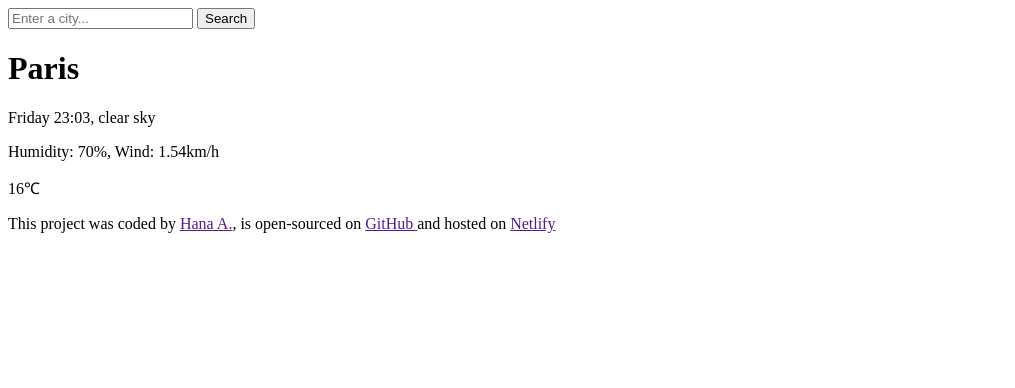
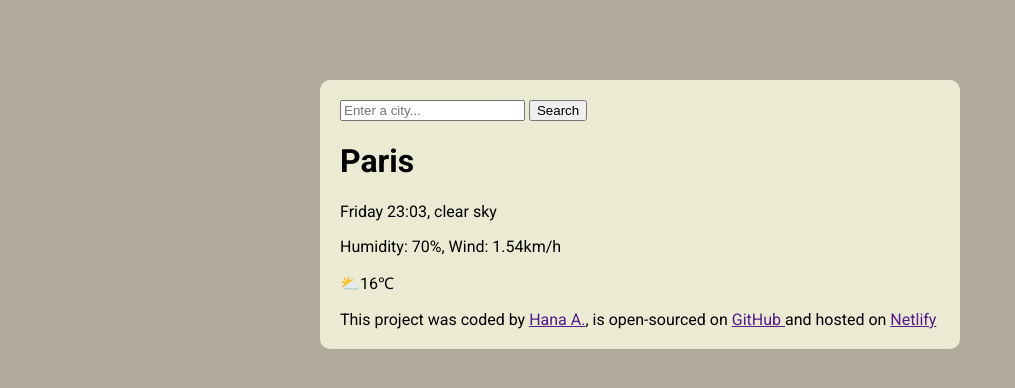
Before and after one commit to gitGate1/weatherApp, a plain HTML site: page indext.html in a window 1280 px wide. Shown: the whole page, without its empty margins (0-1015 px from the left). Drawn offline with Linux system fonts and the light colour scheme.

Commit message:
styled the main element and added custom fonts

```diff
--- a/indext.html
+++ b/indext.html
@@ -4,8 +4,12 @@
     <meta charset="UTF-8">
     <meta name="viewport" content="width=device-width, initial-scale=1.0">
     <title>Weather app</title>
+    <link rel="stylesheet" href="src/index.css">
+    <link href="https://fonts.googleapis.com/css2?family=Roboto:ital,wght@0,100;0,300;0,400;0,500;0,700;0,900;1,100;1,300;1,400;1,500;1,700;1,900&display=swap" rel="stylesheet">
 </head>
 <body>
+    <div class="weather-app">
+        <div class="container">
             <header>
                 <form action="">
                     <input type="search" placeholder="Enter a city...">
@@ -16,11 +20,13 @@
                 <h1>Paris</h1>
                 <p>Friday 23:03, clear sky </p>
                 <p>Humidity: 70%, Wind: 1.54km/h</p>
-        <p>16℃</p>
+                <p>⛅16℃</p>
             </main>
 
             <footer>
                 This project was coded by <a href="">Hana A.</a>, is open-sourced on <a href="">GitHub </a>and hosted on <a href="">Netlify</a>
             </footer>
+        </div>
+    </div>
 </body>
 </html>
--- /dev/null
+++ b/src/index.css
@@ -0,0 +1,14 @@
+
+body{
+    background-color:rgb(176, 171, 154);
+    font-family: roboto, sans-serif;
+}
+.container{
+
+    margin: 5rem auto;
+    padding: 20px;
+    border-radius: 10px;
+    max-width: 600px;
+    background-color: rgb(235, 235, 212);
+
+}
```
Lines whose indentation alone changed are shown as unchanged.
